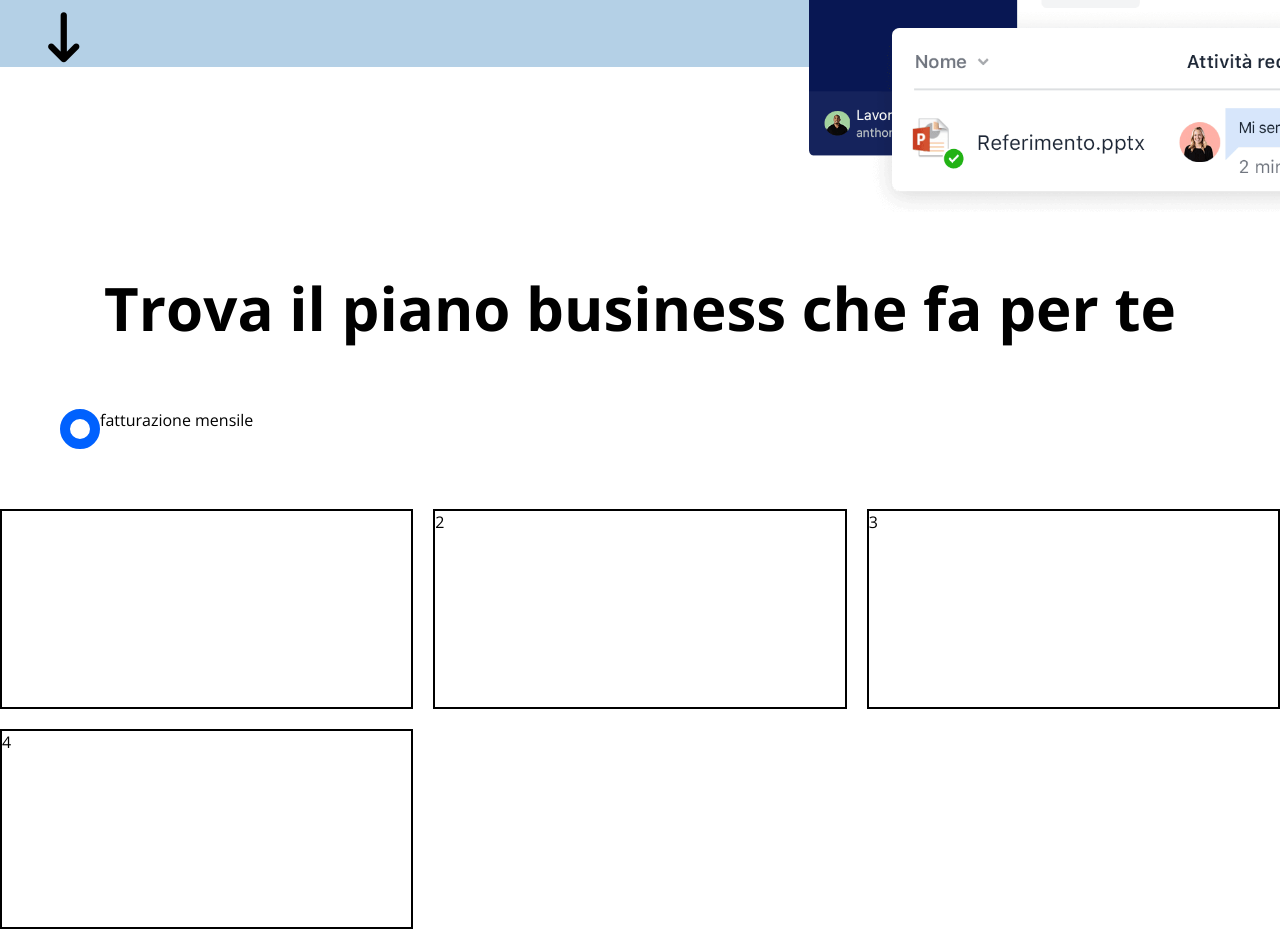
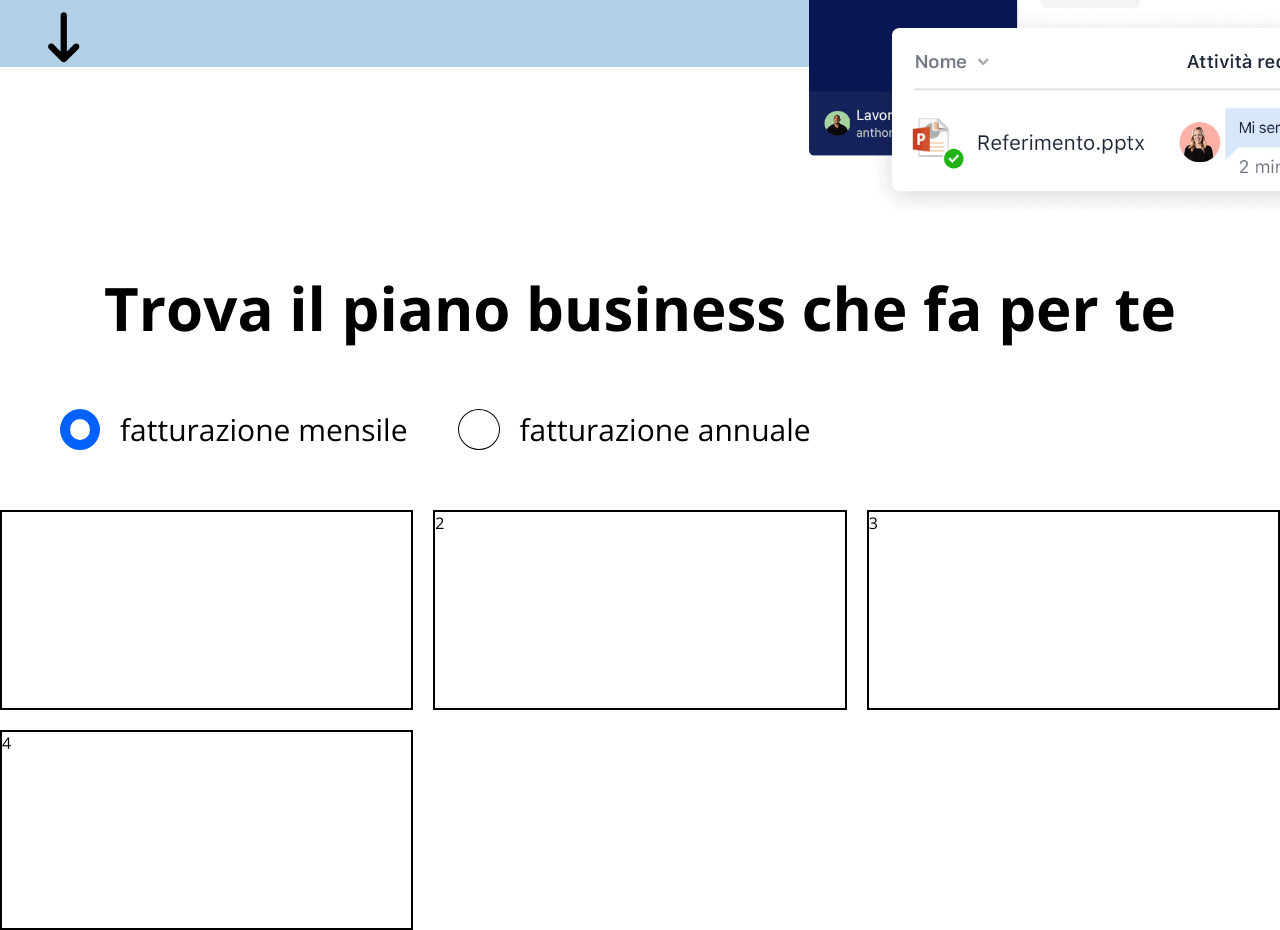
Before and after one commit to willymariino/htmlcss-dropbox, a plain HTML site: page index.html in a window 1280 px wide. Shown: the part 974-1904 px from the top of the page. Drawn offline with nearby package versions, Linux system fonts and the light colour scheme.

Commit message:
added billing options

```diff
--- a/index.html
+++ b/index.html
@@ -138,7 +138,10 @@
         <div class="billing-options">
 
             <div class="full-circle"></div>
-            <span> fatturazione mensile </span>
+            <span class="monthly-billing"> fatturazione mensile </span>
+
+            <div class="circle"></div>
+            <span class="monthly-billing"> fatturazione annuale </span>
 
 
         </div>
--- a/style.css
+++ b/style.css
@@ -214,6 +214,20 @@ strong {
     border: 10px solid #0061fe;
     border-radius: 50%;
     padding: 10px;
+    margin-right: 20px;
+
+}
+
+.circle {
+    border: 1px solid black;
+    border-radius: 50%;
+    padding: 10px 20px;
+    margin-left: 50px;
+    margin-right: 20px;
+}
+
+.monthly-billing {
+    font-size: 30px;
 
 }
 
```
